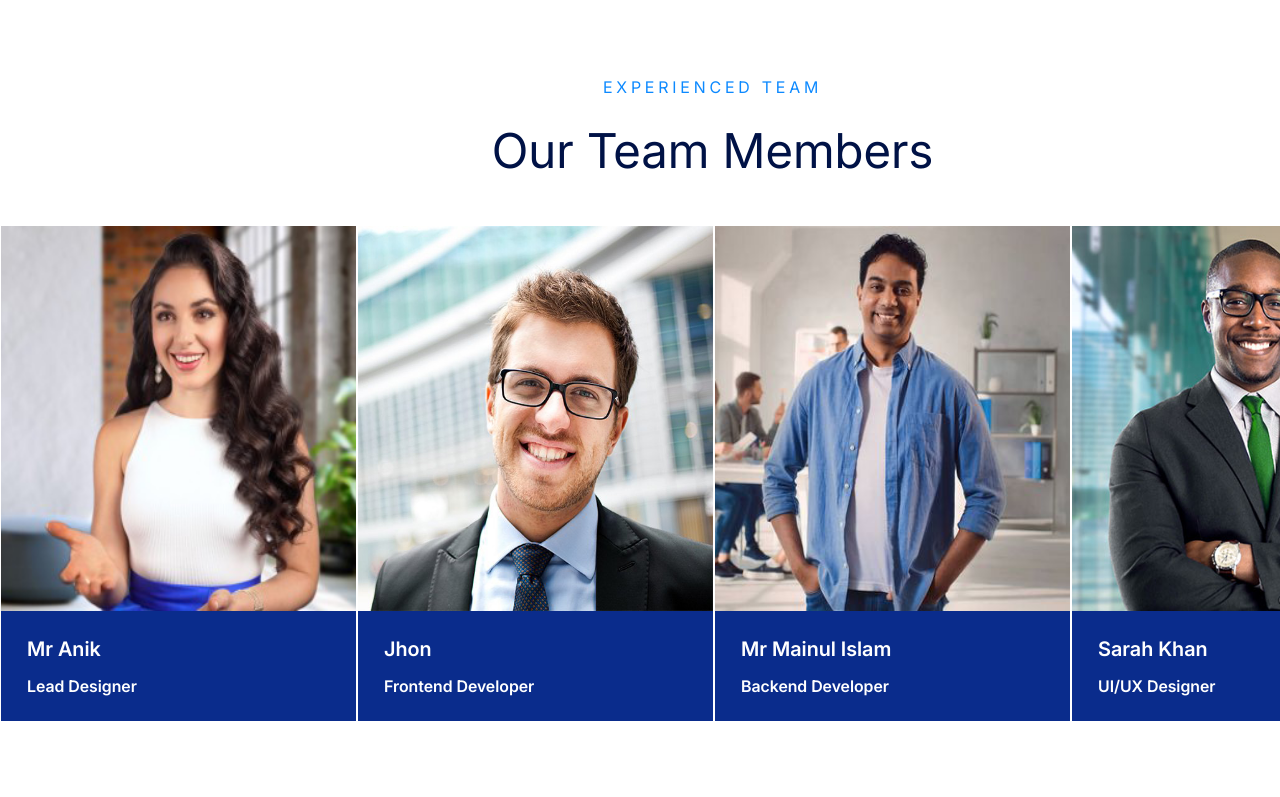
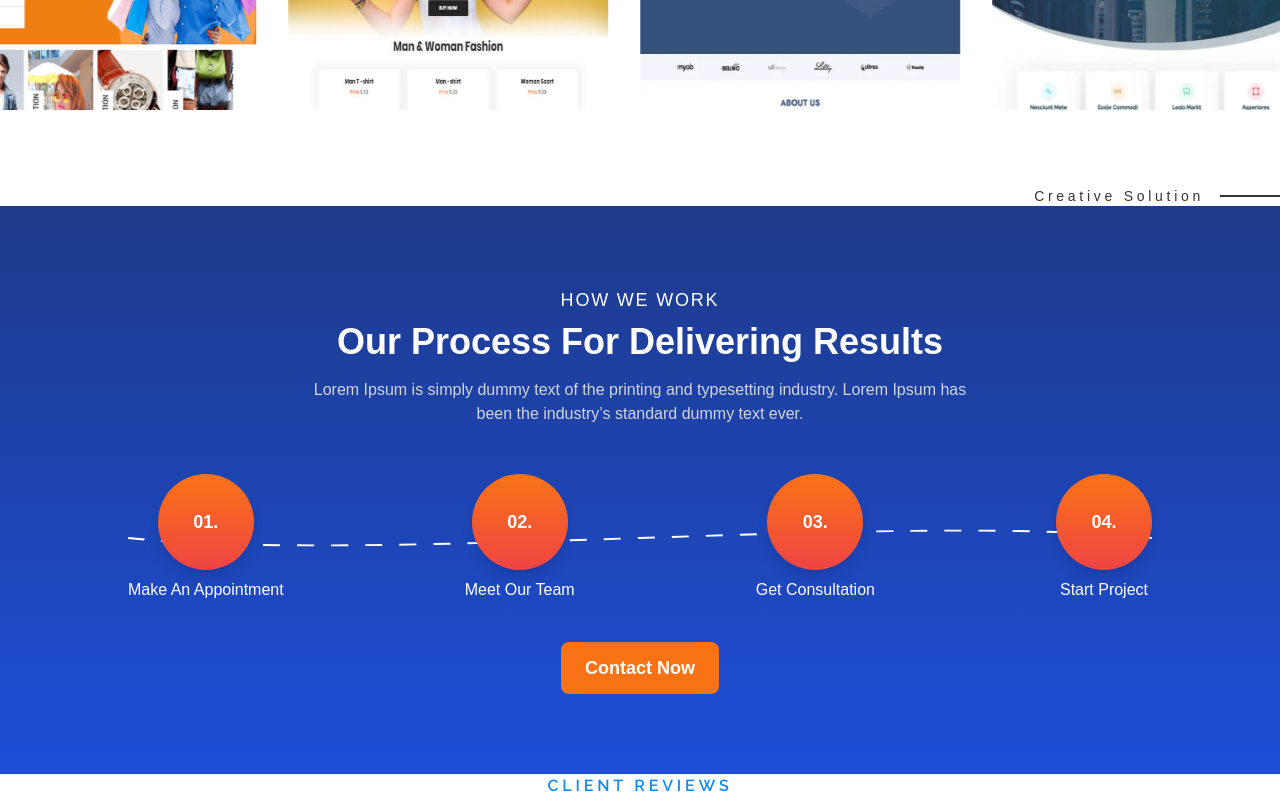
Before and after one commit to biplab85/envobyte, a Next.js app: page / in a window 1280 px wide. Shown: the part 4542-5339 px from the top of the page. Built offline with nearby package versions, Linux system fonts and the light colour scheme; a web font is replaced by a local one.

Commit message:
UI update

```diff
--- /dev/null
+++ b/app/component/ProcessSteps.tsx
@@ -0,0 +1,37 @@
+import Image from 'next/image';
+
+export default function ProcessSteps() {
+    return (
+        <div className="relative bg-gradient-to-b from-blue-900 to-blue-700 text-white py-20 px-10 flex flex-col items-center">
+            <h3 className="text-lg tracking-widest">HOW WE WORK</h3>
+            <h2 className="text-4xl font-bold text-center mt-2">Our Process For Delivering Results</h2>
+            <p className="text-center max-w-2xl mt-4 text-gray-300">
+                Lorem Ipsum is simply dummy text of the printing and typesetting industry. Lorem Ipsum has been the
+                industry’s standard dummy text ever.
+            </p>
+
+            {/* SVG for wave-style dashed line */}
+            <div className="relative w-full max-w-5xl mt-12">
+                <svg className="absolute top-1/2 left-0 w-full h-16 transform -translate-y-1/2" viewBox="0 0 600 100" preserveAspectRatio="none">
+                    <path d="M0,50 C150,90 450,10 600,50" stroke="white" strokeWidth="3" strokeDasharray="10,10" fill="none" />
+                </svg>
+
+                <div className="relative flex justify-between items-center w-full">
+                    {/* Steps */}
+                    {['Make An Appointment', 'Meet Our Team', 'Get Consultation', 'Start Project'].map((text, index) => (
+                        <div key={index} className="relative z-10 flex flex-col items-center group">
+                            <div className="w-24 h-24 flex items-center justify-center rounded-full bg-gradient-to-b from-orange-500 to-red-500 shadow-lg text-white font-bold text-lg transition-transform transform group-hover:scale-110 cursor-pointer">
+                                {`0${index + 1}.`}
+                            </div>
+                            <span className="mt-2 text-center text-white">{text}</span>
+                        </div>
+                    ))}
+                </div>
+            </div>
+
+            <button className="mt-10 bg-orange-500 hover:bg-orange-600 text-white px-6 py-3 rounded-lg text-lg font-semibold">
+                Contact Now
+            </button>
+        </div>
+    );
+}
--- a/app/layout.tsx
+++ b/app/layout.tsx
@@ -14,6 +14,7 @@ import Faq from "./component/faq";
 import ProudClients from "./component/ProudClients";
 import ContactForm from "./component/ContactForm";
 import Footer from "./component/footer";
+import ProcessSteps from "./component/ProcessSteps";
 
 const geistSans = Geist({
   variable: "--font-geist-sans",
@@ -44,7 +45,9 @@ export default function RootLayout({
         <Banner />
         <Service />
         <MoreDetails />
+        <MoreDetails />
         <PreviousWork />
+        <ProcessSteps />
         <ProudClients />
         <TeamMembers />
         <Faq />
```
